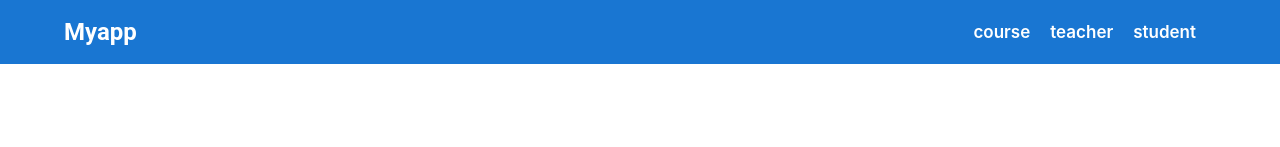
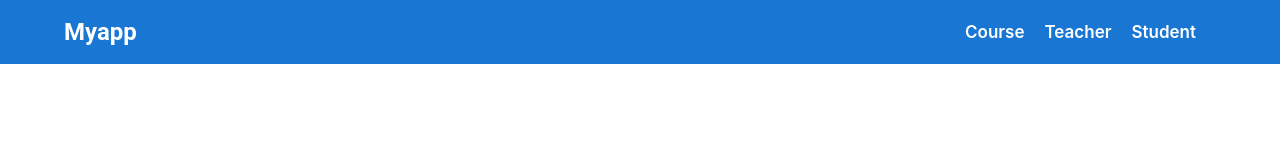
Before and after one commit to ankushchavan0411/movate-react-typescript-assignment, a React (Create React App) app: page / in a window 1280 px wide. Shown: the top 147 px of the page. Built offline with nearby package versions, Linux system fonts and the light colour scheme.

Commit message:
AC | Refactor code

```diff
--- a/src/App.tsx
+++ b/src/App.tsx
@@ -1,8 +1,8 @@
 /** @format */
 import Container from "@mui/material/Container";
 import { Provider } from "react-redux";
-import Footer from "./components/common/Footer";
-import Header from "./components/common/header";
+import Footer from "./components/Footer";
+import Header from "./components/header";
 import store from "./redux/store";
 import Pages from "./routes";
 
--- a/src/components/common/DataTable.tsx
+++ b/src/components/common/DataTable.tsx
@@ -6,7 +6,7 @@ import TableContainer from "@mui/material/TableContainer";
 import TableHead from "@mui/material/TableHead";
 import TableRow from "@mui/material/TableRow";
 import { GridColDef } from "@mui/x-data-grid";
-import { StyledTableCell } from "./style";
+import { StyledTableCell } from "../../const/style";
 
 interface DataTableProps {
   columns: GridColDef[];
--- a/src/components/course/RowItem.tsx
+++ b/src/components/course/RowItem.tsx
@@ -6,7 +6,7 @@ import Stack from "@mui/material/Stack";
 import React from "react";
 import { ICourse } from "../../types/types";
 import Buttons from "../common/Button";
-import { StyledTableCell, StyledTableRow } from "../common/style";
+import { StyledTableCell, StyledTableRow } from "../../const/style";
 
 type RowItemProps = {
   course: ICourse;
--- a/src/components/common/header/BrandName.tsx
+++ b/src/components/header/BrandName.tsx
@@ -1,7 +1,7 @@
 /** @format */
 
 import Typography from "@mui/material/Typography";
-import { BRAND_NAME } from "../../../const";
+import { BRAND_NAME } from "../../const";
 
 const BrandName = () => {
   return (
--- a/src/components/common/header/NavItems.tsx
+++ b/src/components/header/NavItems.tsx
@@ -13,7 +13,7 @@ const NavItems = () => {
             to={nav?.path}
             className={({ isActive }) => (isActive ? "active" : "")}
           >
-            {nav?.path}
+            {nav?.dName}
           </NavLink>
         );
       })}
--- a/src/components/common/header/NavList.ts
+++ b/src/components/header/NavList.ts
@@ -1,17 +1,20 @@
 /** @format */
 
-import { ROUTES } from "../../../const";
+import { ROUTES } from "../../const";
 
 const { COURSE, TEACHER, STUDENT } = ROUTES;
 
 const NavList = [
   {
+    dName: "Course",
     path: COURSE,
   },
   {
+    dName: "Teacher",
     path: TEACHER,
   },
   {
+    dName: "Student",
     path: STUDENT,
   },
 ];
--- a/src/components/student/StudentRowItem.tsx
+++ b/src/components/student/StudentRowItem.tsx
@@ -6,7 +6,7 @@ import Stack from "@mui/material/Stack";
 import React from "react";
 import { IStudent } from "../../types/types";
 import Buttons from "../common/Button";
-import { StyledTableCell, StyledTableRow } from "../common/style";
+import { StyledTableCell, StyledTableRow } from "../../const/style";
 
 type RowItemProps = {
   student: IStudent;
--- a/src/components/teacher/TeacherRowItem.tsx
+++ b/src/components/teacher/TeacherRowItem.tsx
@@ -6,7 +6,7 @@ import Stack from "@mui/material/Stack";
 import React from "react";
 import { ITeacher } from "../../types/types";
 import Buttons from "../common/Button";
-import { StyledTableCell, StyledTableRow } from "../common/style";
+import { StyledTableCell, StyledTableRow } from "../../const/style";
 
 type RowItemProps = {
   teacher: ITeacher;
```
Also changed, not shown: src/components/Footer.tsx (renamed from src/components/common/Footer.tsx), src/components/header/index.tsx (renamed from src/components/common/header/index.tsx), src/const/style.ts (renamed from src/components/common/style.ts).
